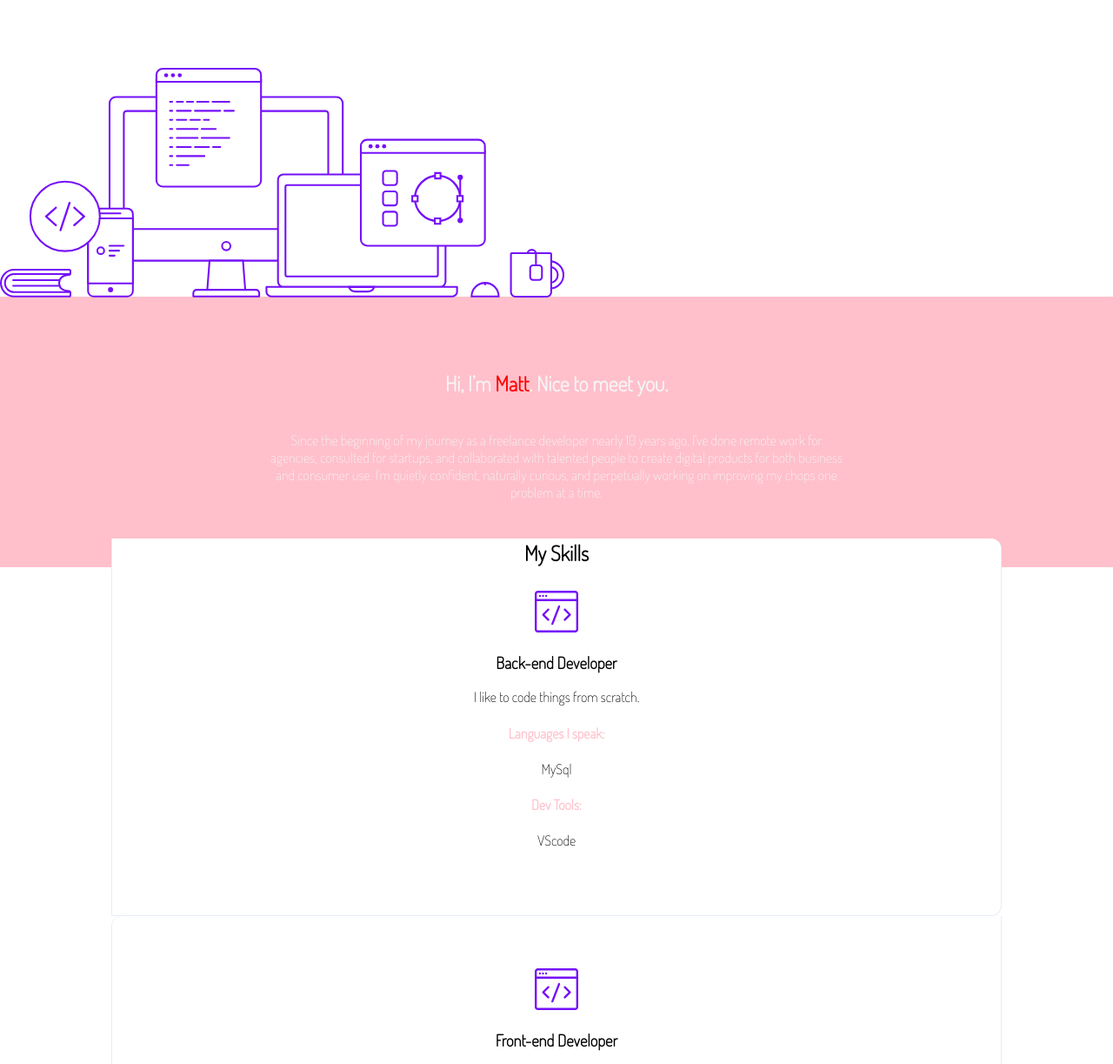
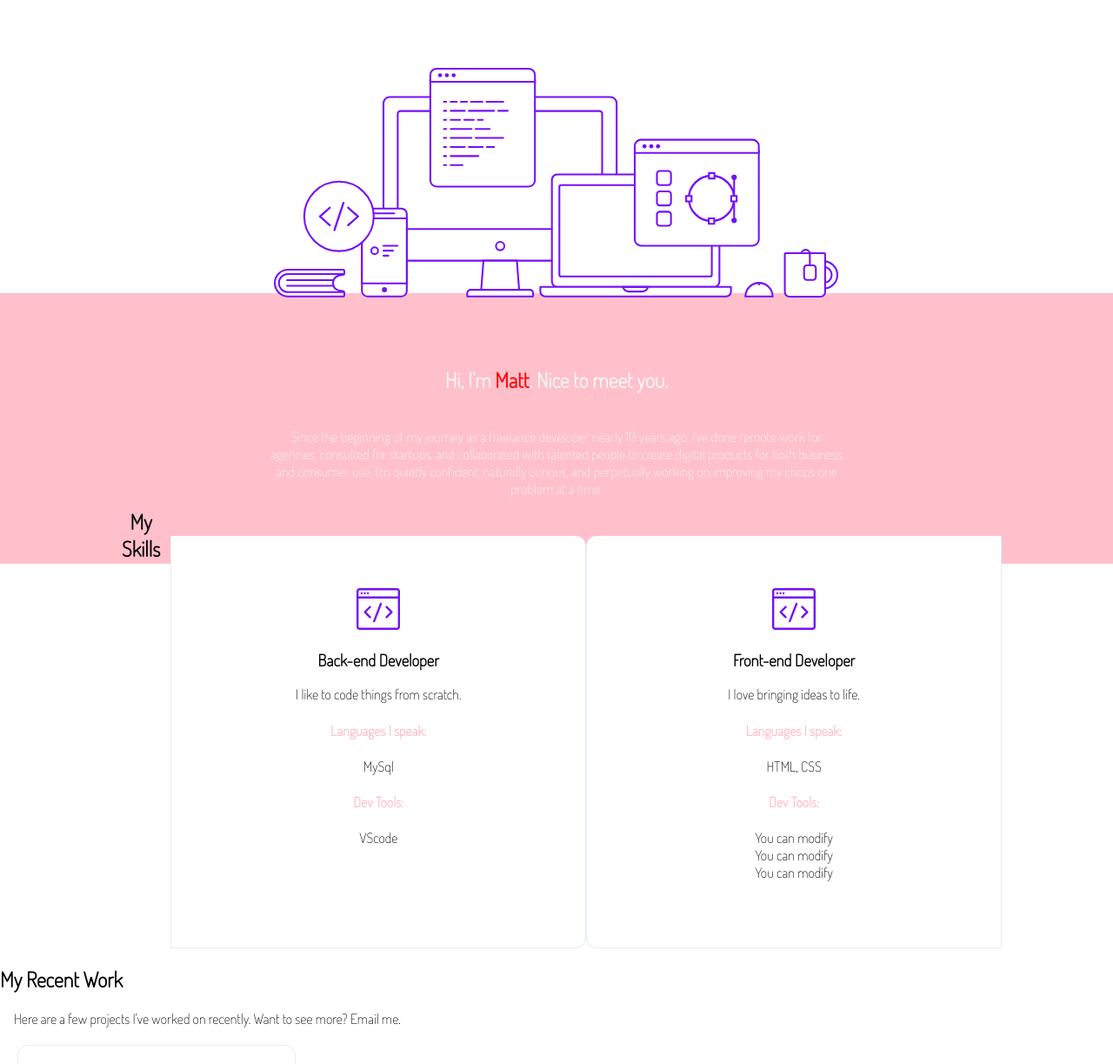
Before and after one commit to wildcodeschool-2025-03/JS-Remote-ASquad-Checkpoint-1, a website: page site/portfolio.html in a window 1280 px wide. Shown: the part 435-1658 px from the top of the page at 87% size. Drawn offline with Linux system fonts and the light colour scheme.

Commit message:
finish CSS step 4 in part 2

```diff
--- a/site/css/portfolio.css
+++ b/site/css/portfolio.css
@@ -34,6 +34,9 @@ p {
   margin: 0;
   margin-top: calc(var(--gutter) * 5);
   margin-bottom: calc(var(--gutter) * -0.3125);
+  display: flex;
+  align-items: center;
+  flex-direction: column;
 }
 
 .description {
@@ -115,7 +118,6 @@ p {
   display: flex;
   align-items: center;
   flex-direction: column;
-
 }
 
 
@@ -141,6 +143,16 @@ p {
     color: black;
     font-family: Roboto;
   }
+
+  .skills {
+    display: flex;
+    justify-content: center;
+  }
+
+  .skills section {
+    width: 50%;
+  }
+
 }
 
 @media (max-width: 699px) {
```
